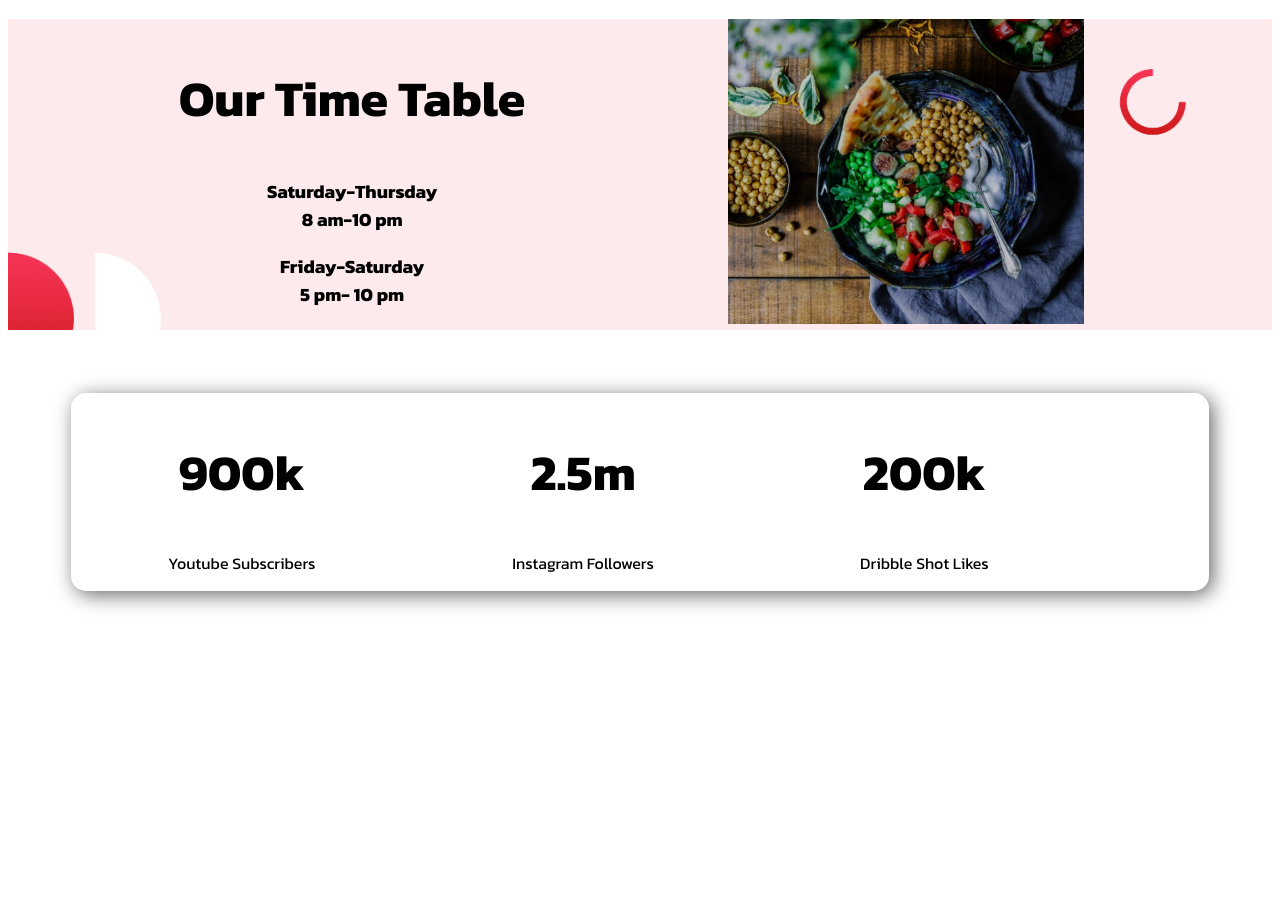
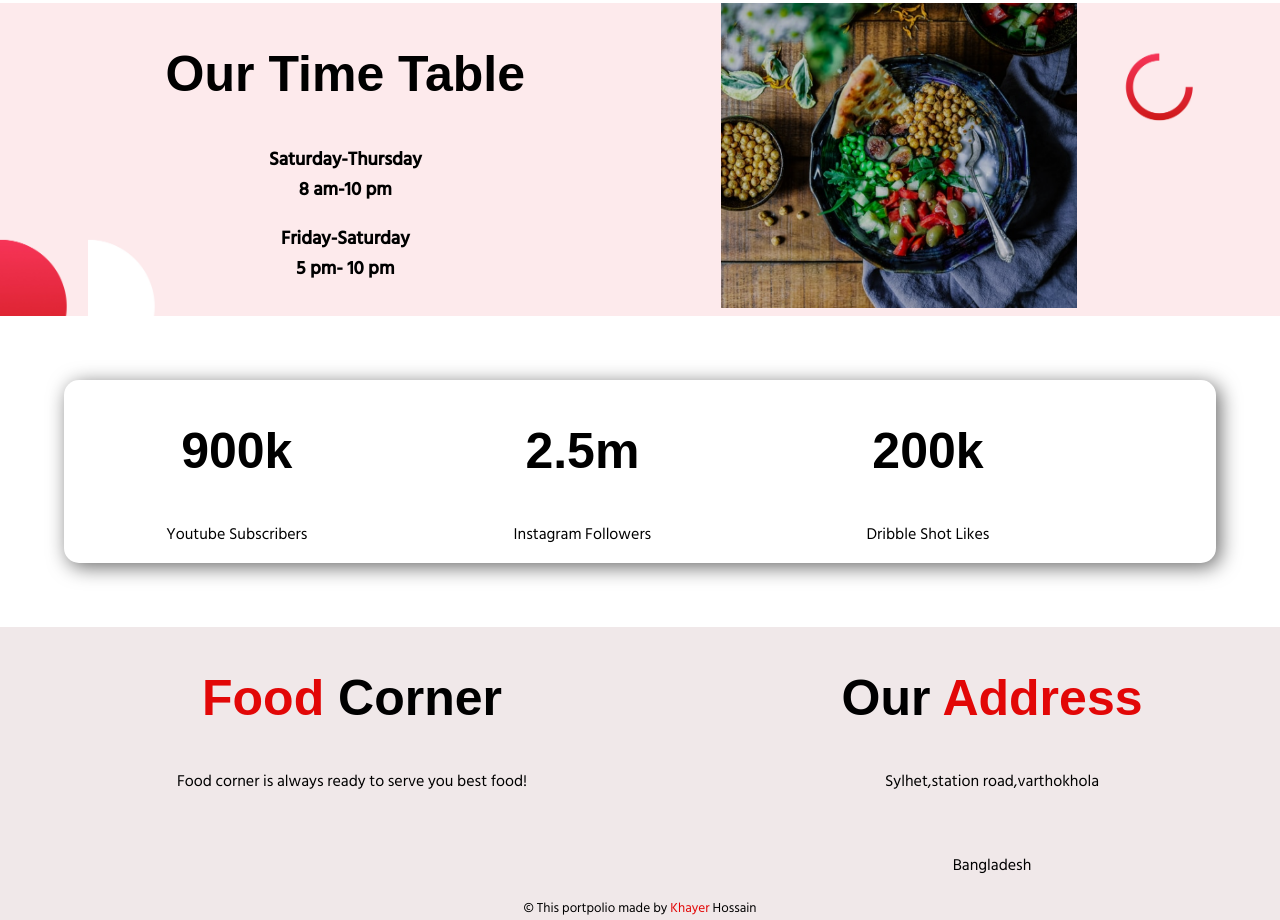
Before and after one commit to khayerhossain/food-corner, a plain HTML site: page index.html in a window 1280 px wide. Shown: the part 1674-2594 px from the top of the page. Before the commit the page ends 2329 px from the top, so only its background shows below. Drawn offline with Linux system fonts and the light colour scheme; a web font is replaced by a local one.

Commit message:
project done

```diff
--- a/index.html
+++ b/index.html
@@ -7,11 +7,12 @@
     <title>Food Corner</title>
     <link rel="preconnect" href="https://fonts.googleapis.com">
     <link rel="preconnect" href="https://fonts.gstatic.com" crossorigin>
-    <link
-        href="https://fonts.googleapis.com/css2?family=DM+Sans:ital,opsz,wght@0,9..40,100..1000;1,9..40,100..1000&family=Kanit:ital,wght@0,100;0,200;0,300;0,400;0,500;0,600;0,700;0,800;0,900;1,100;1,200;1,300;1,400;1,500;1,600;1,700;1,800;1,900&family=Lato:ital,wght@0,100;0,300;0,400;0,700;0,900;1,100;1,300;1,400;1,700;1,900&family=Outfit:wght@100..900&family=Poppins:ital,wght@0,100;0,200;0,300;0,400;0,500;0,600;0,700;0,800;0,900;1,100;1,200;1,300;1,400;1,500;1,600;1,700;1,800;1,900&family=Quicksand:wght@300..700&family=Roboto:ital,wght@0,100;0,300;0,400;0,500;0,700;0,900;1,100;1,300;1,400;1,500;1,700;1,900&display=swap"
+    <link rel="preconnect" href="https://fonts.googleapis.com">
+    <link rel="preconnect" href="https://fonts.gstatic.com" crossorigin>
+    <link href="https://fonts.googleapis.com/css2?family=Hind+Siliguri:wght@400;500&family=Yusei+Magic&display=swap"
         rel="stylesheet">
     <link rel="stylesheet" href="style.css">
-    <link rel="shortcut icon" href="download.png" type="image/x-icon">
+    <link rel="shortcut icon" href="images/images.png" type="image/x-icon">
 </head>
 
 <body>
@@ -124,6 +125,23 @@
                 </div>
             </div>
         </section>
+        <section class="foter-area">
+            <div class="flexible-container">
+                <div class="half-width">
+                    <h1><span class="colored">Food</span> Corner</h1>
+                    <p>Food corner is always ready to serve you best food! </p>
+                </div>
+                <div class="half-width">
+                    <h1>Our <span class="colored">Address</span></h1>
+                    <p>Sylhet,station road,varthokhola</p><br>
+                    <p>Bangladesh</p>
+                </div>
+
+            </div>
+            <div>
+                <small> &copy; This portpolio made by <span class="colored">Khayer</span> Hossain</small>
+            </div>
+        </section>
 </body>
 
 </html>
--- a/style.css
+++ b/style.css
@@ -1,5 +1,6 @@
 body {
-    font-family: "Kanit", sans-serif;
+    font-family: 'Hind Siliguri', sans-serif;
+    margin: 0;
 }
 
 .colored {
@@ -101,7 +102,7 @@ h1 {
 
 #count_section {
     margin: 5%;
-    box-shadow: 4px 4px 20px dimgray;
+    box-shadow: 4px 4px 20px #696969;
     border-radius: 15px;
 }
 
@@ -113,3 +114,13 @@ h1 {
     width: 30%;
     text-align: center;
 }
+
+.foter-area {
+    background-color: #f0e8e9;
+    text-align: center;
+}
+
+h1 {
+    font-size: 50px;
+    font-family: 'Yusei Magic', sans-serif;
+}
```
Also changed, not shown: images/images.png (added).
